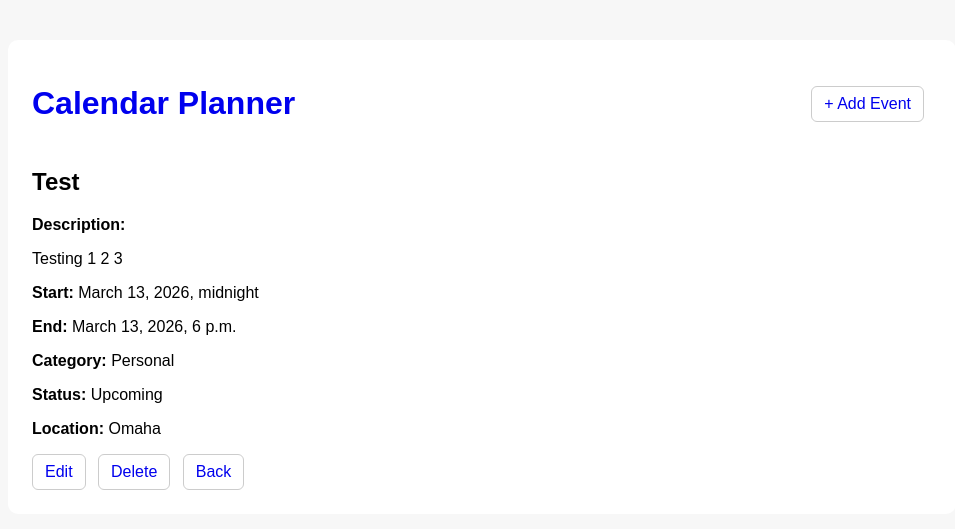
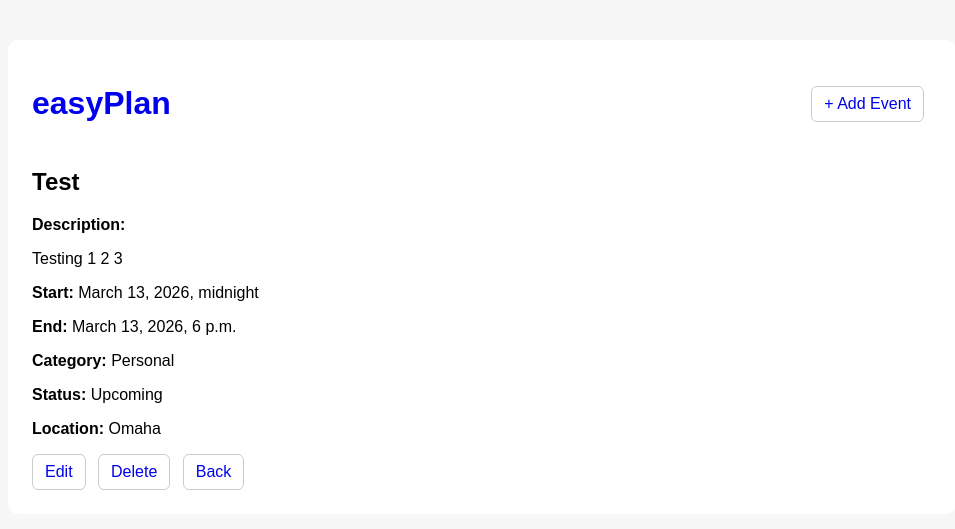
Before and after one commit to jalen-hobbs/CSCI4830-TechExercise, a Django app: page /event/1/ in a window 1280 px wide. Shown: the top 529 px of the page, without its empty margins (158-1113 px from the left). Run offline with Django 5.2, Linux system fonts and the light colour scheme; data comes from the database, SQL or seed files in the repository.

Commit message:
Changed to have easyPlan branding!

```diff
--- a/events/templates/events/base.html
+++ b/events/templates/events/base.html
@@ -55,7 +55,7 @@
 <body>
     <div class="container">
         <div class="top-bar">
-            <h1><a href="{% url 'event_list' %}">Calendar Planner</a></h1>
+            <h1><a href="{% url 'event_list' %}">easyPlan</a></h1>
             <a class="btn" href="{% url 'event_create' %}">+ Add Event</a>
         </div>
 
```
